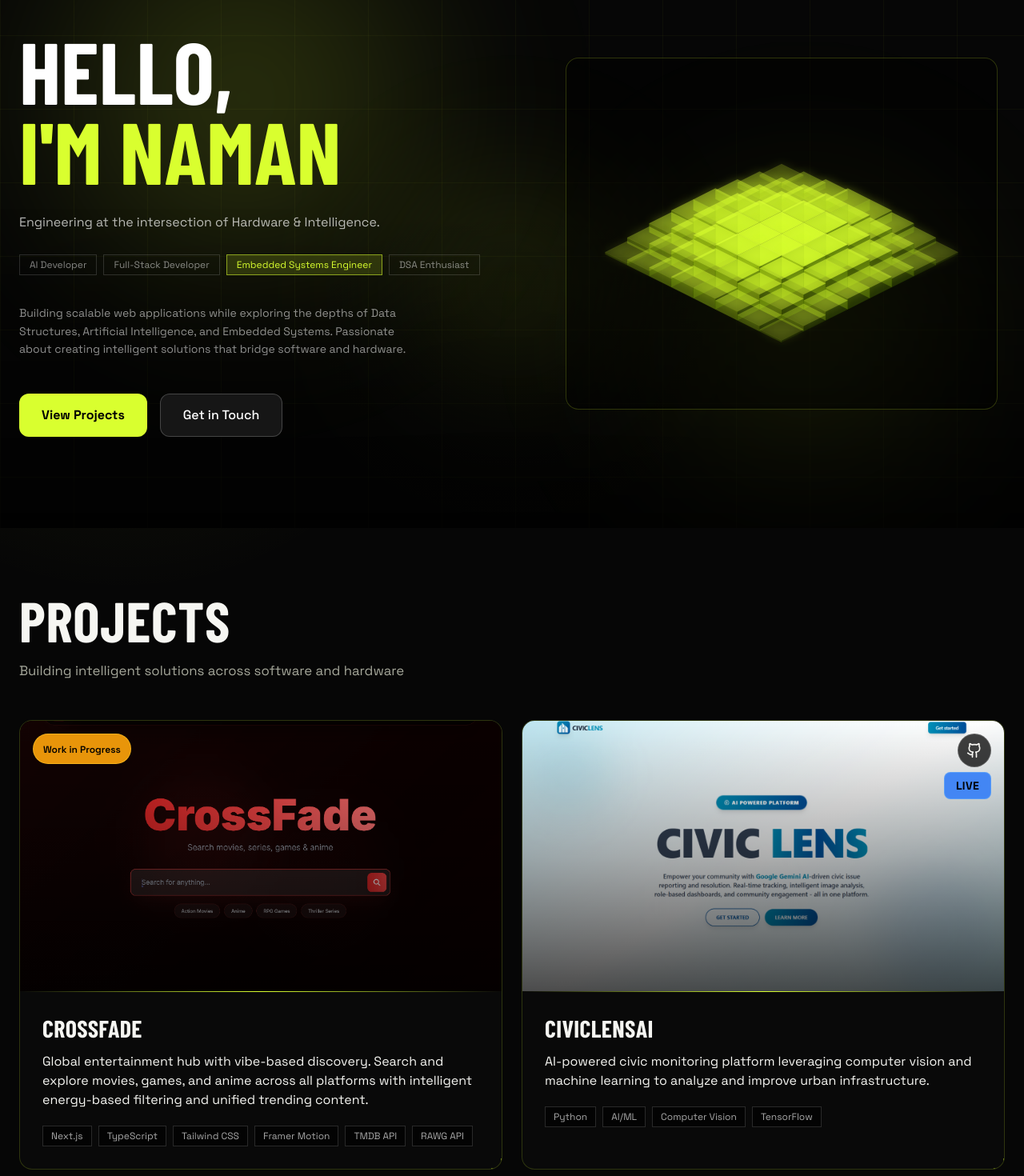
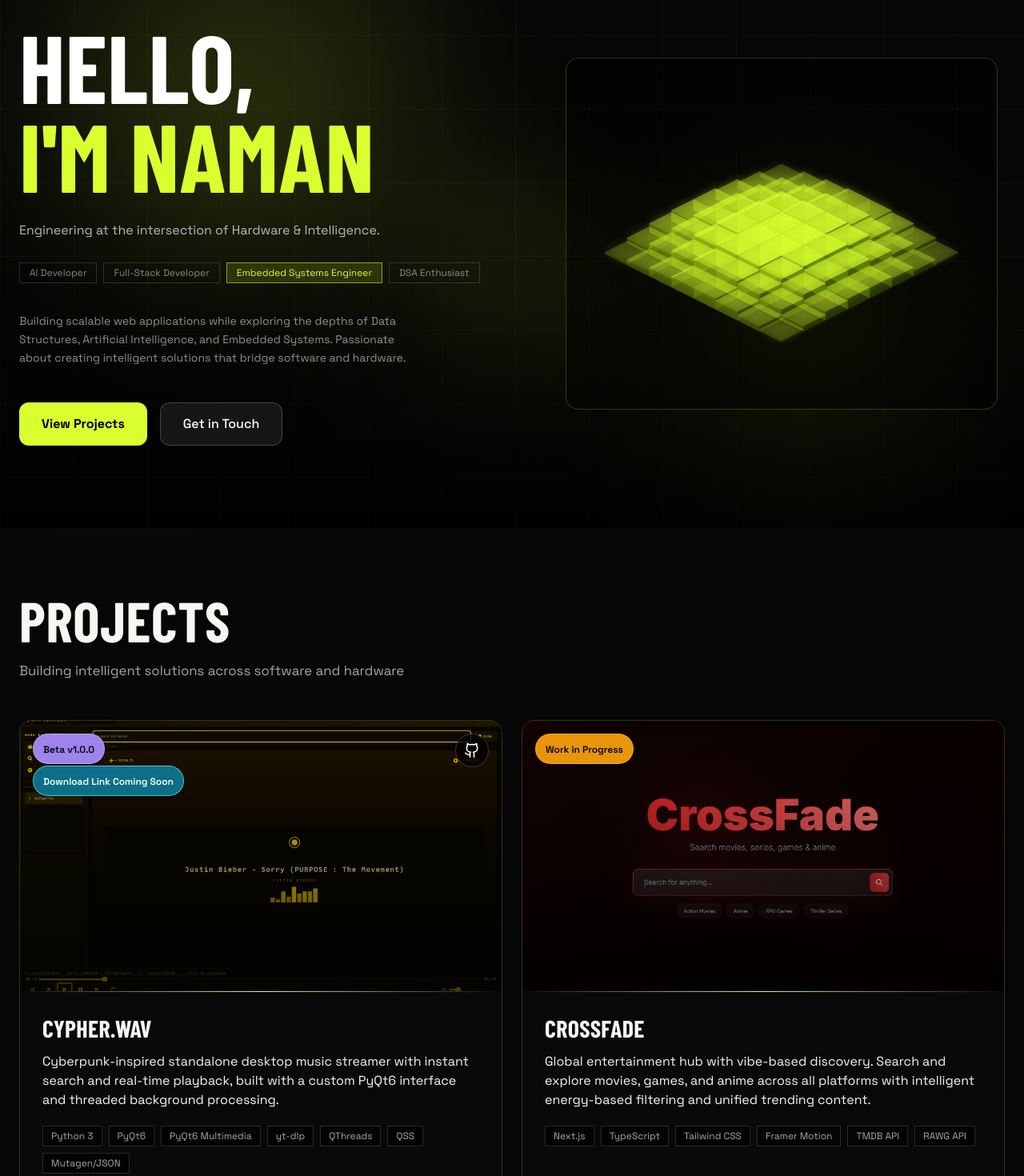
Before and after one commit to NamanGaonkar/Portfolio-Website, a Next.js app: page / in a window 1280 px wide. Shown: the part 140-1610 px from the top of the page at 80% size. Built offline with nearby package versions, Linux system fonts and the light colour scheme; a web font is replaced by a local one.

Commit message:
new updates

```diff
--- a/components/Hero.tsx
+++ b/components/Hero.tsx
@@ -34,10 +34,10 @@
         >
           {/* Main heading – Barlow Condensed ExtraBold, all-caps, huge */}
           <h1 className="display-font leading-[0.92] mb-5 sm:mb-7 text-center lg:text-left">
-            <span className="block text-[clamp(3.2rem,8.5vw,7.5rem)] text-white">
+            <span className="block text-[clamp(3.9rem,14vw,7.5rem)] text-white">
               HELLO,
             </span>
-            <span className="block text-[clamp(3.2rem,8.5vw,7.5rem)] text-[#d9ff2f]">
+            <span className="block text-[clamp(3.9rem,14vw,7.5rem)] text-[#d9ff2f]">
               I&apos;M NAMAN
             </span>
           </h1>
--- a/components/Projects.tsx
+++ b/components/Projects.tsx
@@ -73,6 +73,27 @@
           </div>
         )}
 
+        {/* Beta Badge */}
+        {project.id === 'cypher-wav' && (
+          <div className="absolute top-4 left-4 px-3 py-1.5 bg-[#a78bfa]/95 rounded-full border border-[#c4b5fd]/70 z-10">
+            <span className="text-xs font-semibold text-black">Beta v1.0.0</span>
+          </div>
+        )}
+
+        {/* CYPHER Download Note */}
+        {project.id === 'cypher-wav' && (
+          <div className="absolute top-14 left-4 px-3 py-1.5 bg-[#0e7490]/95 rounded-full border border-[#67e8f9]/70 z-10">
+            <span className="text-[10px] sm:text-xs font-semibold text-white">Download Link Coming Soon</span>
+          </div>
+        )}
+
+        {/* Legacy Badge */}
+        {['chatbot-jarvis', 'expense-tracker'].includes(project.id) && (
+          <div className="absolute top-4 left-4 px-3 py-1.5 bg-[#94a3b8]/95 rounded-full border border-[#cbd5e1]/70 z-10">
+            <span className="text-xs font-semibold text-black">Legacy Build (No Active Updates)</span>
+          </div>
+        )}
+
         {/* Hardware Project Badge */}
         {!project.githubUrl && project.id === 'smoke-detector' && (
           <div className="absolute top-4 left-4 px-3 py-1.5 bg-[#3b82f6]/95 rounded-full border border-[#60a5fa]/70 z-10">
@@ -81,10 +102,10 @@
         )}
 
         {/* Discontinued Project Badge */}
-        {['mindcare-ai', 'vitemate', 'expense-tracker'].includes(project.id) && (
+        {['mindcare-ai', 'vitemate'].includes(project.id) && (
           <div className="absolute top-4 left-4 px-3 py-1.5 bg-[#d9ff2f]/90 rounded-full border border-[#ecff63]/60 z-10 max-w-[88%]">
             <span className="text-[10px] sm:text-xs font-semibold text-black leading-tight">
-              Discontinued Project - Source Code Available
+              Discontinued - Source Code Available on GitHub
             </span>
           </div>
         )}
--- a/constants/index.ts
+++ b/constants/index.ts
@@ -46,6 +46,15 @@
 
 export const PROJECTS: Project[] = [
   {
+    id: "cypher-wav",
+    title: "CYPHER.WAV",
+    description: "Cyberpunk-inspired standalone desktop music streamer with instant search and real-time playback, built with a custom PyQt6 interface and threaded background processing.",
+    image: "/projects/cypher.png",
+    technologies: ["Python 3", "PyQt6", "PyQt6 Multimedia", "yt-dlp", "QThreads", "QSS", "Mutagen/JSON"],
+    githubUrl: "https://github.com/NamanGaonkar/CYPHER.WAV",
+    featured: true
+  },
+  {
     id: "crossfade",
     title: "CrossFade",
     description: "Global entertainment hub with vibe-based discovery. Search and explore movies, games, and anime across all platforms with intelligent energy-based filtering and unified trending content.",
@@ -80,7 +89,7 @@
     image: "/projects/vitemate.png",
     technologies: ["Vite", "React", "TypeScript", "Tailwind CSS"],
     githubUrl: "https://github.com/NamanGaonkar/ViteMate.V1",
-    featured: true
+    featured: false
   },
   {
     id: "chatbot-jarvis",
```
Also changed, not shown: public/projects/cypher.png (added).
